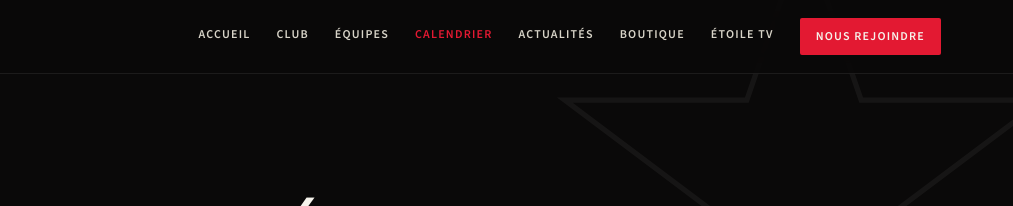
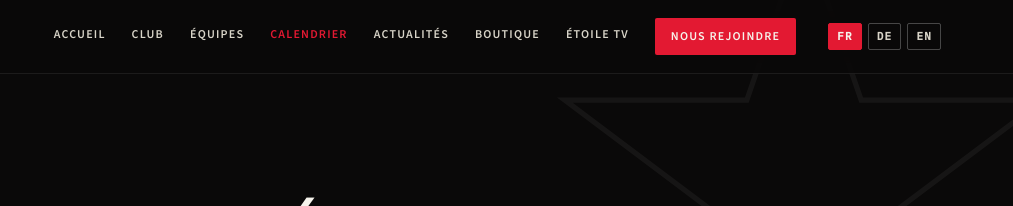
Before and after one commit to SirDD/fc-etoile-site, a website: page calendrier.html in a window 1280 px wide. Shown: the top 206 px of the page, 267-1280 px from the left. Drawn offline with nearby package versions, Linux system fonts and the light colour scheme; no server answers.

Commit message:
Add files via upload

```diff
--- a/calendrier.html
+++ b/calendrier.html
@@ -31,6 +31,9 @@
   .navlinks a:hover::after{width:100%;}
   .navlinks .cta{background:var(--red);color:var(--cream);padding:9px 16px;border-radius:2px;}
   .navlinks .cta::after{display:none;}
+  .langs{display:flex;gap:6px;margin-left:6px;}
+  .langs a{background:none;border:1px solid rgba(255,255,255,.25);color:var(--stone-light);font-family:var(--mono);font-size:11px;padding:4px 8px;border-radius:2px;}
+  .langs a.active,.langs a:hover{border-color:var(--red);color:var(--cream);background:var(--red);}
   @media(max-width:1080px){.navlinks a:not(.cta){display:none;}}
 
   .pagehero{background:var(--black);color:var(--cream);padding:170px 0 60px;position:relative;overflow:hidden;}
@@ -108,6 +111,11 @@
       <a href="boutique.html">Boutique</a>
       <a href="tv.html">Étoile TV</a>
       <a href="index.html#contact" class="cta">Nous rejoindre</a>
+      <div class="langs">
+        <a class="active" href="calendrier.html">FR</a>
+        <a href="de/calendrier.html">DE</a>
+        <a href="en/calendrier.html">EN</a>
+      </div>
     </div>
   </nav>
 </header>
```
